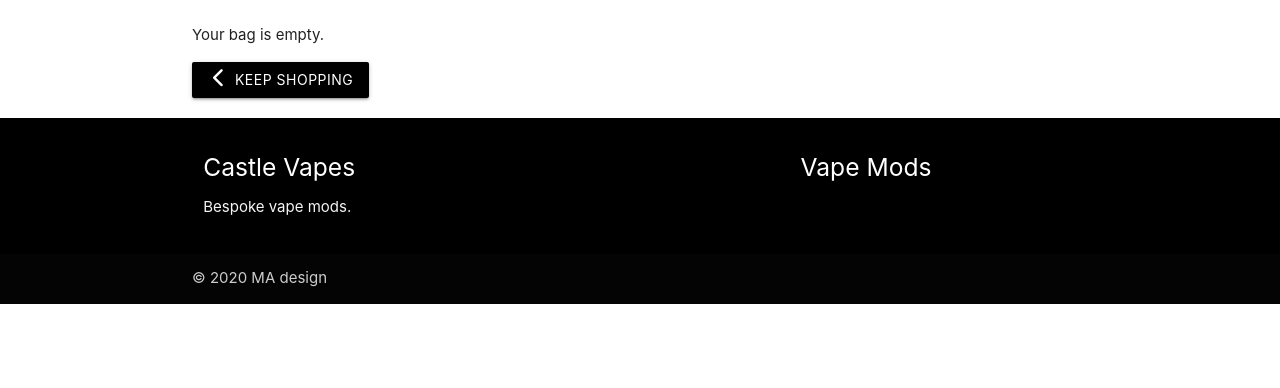
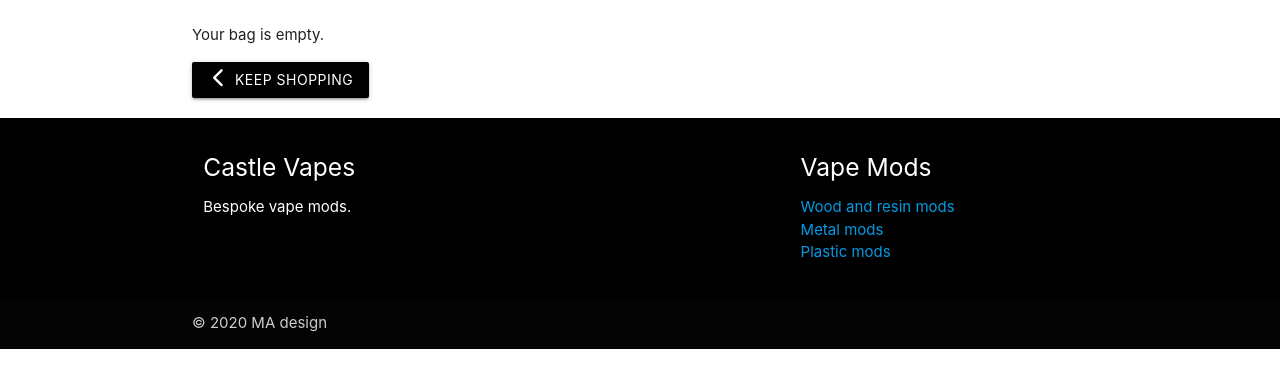
Before and after one commit to misza80/CI_project4_CastleVapes, a Django app: page /bag/ in a window 1280 px wide. Shown: the part 225-613 px from the top of the page. Run offline with Django 3.2, Linux system fonts and the light colour scheme; some libraries are stand-ins or nearby versions.

Commit message:
added further styling to footer

```diff
--- a/templates/base.html
+++ b/templates/base.html
@@ -143,18 +143,15 @@
     <div class="container">
         <div class="row">
             <div class="col l6 s12">
-                <h5 class="white-text">Castle Vapes</h5>
-                <p class="grey-text text-lighten-4">Bespoke vape mods.</p>
+                <h5>Castle Vapes</h5>
+                <p>Bespoke vape mods.</p>
             </div>
             <div class="col l4 offset-l2 s12">
-                <h5 class="white-text">Vape Mods</h5>
-                <ul id='dropdown2' class='dropdown-content'>
+                <h5>Vape Mods</h5>
+                <ul>
                     <li><a href="{% url 'products' %}?category=woodresin">Wood and resin mods</a></li>
                     <li><a href="{% url 'products' %}?category=metal">Metal mods</a></li>
                     <li><a href="{% url 'products' %}?category=plastic">Plastic mods</a></li>
-                    <li><a href="{% url 'products' %}?category=deals">Special Offers</a></li>
-                    <li><a href="{% url 'products' %}?category=new_arrivals">New Arrivals</a></li>
-                    <li><a href="{% url 'products' %}">Show All</a></li>
                 </ul>
             </div>
         </div>
```
